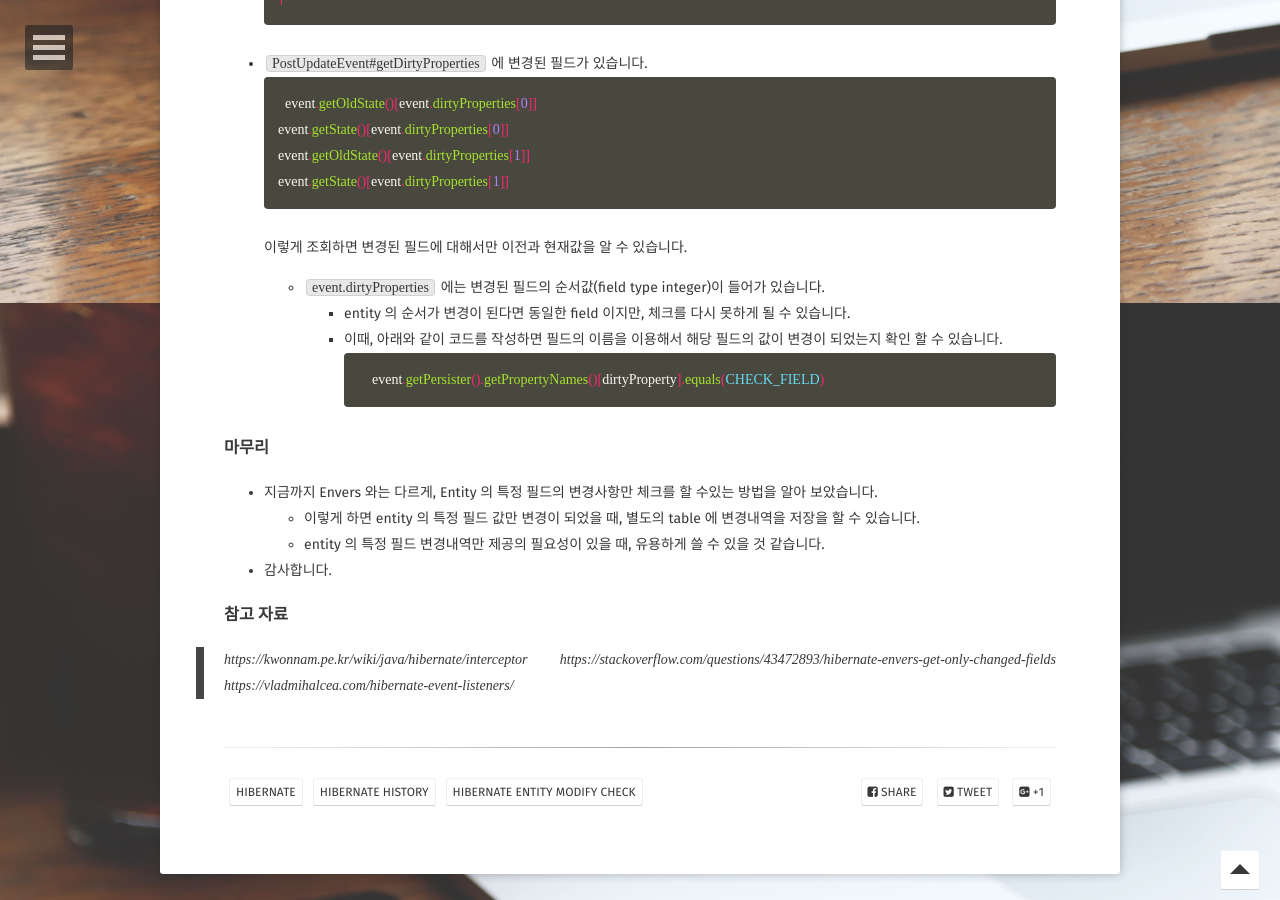
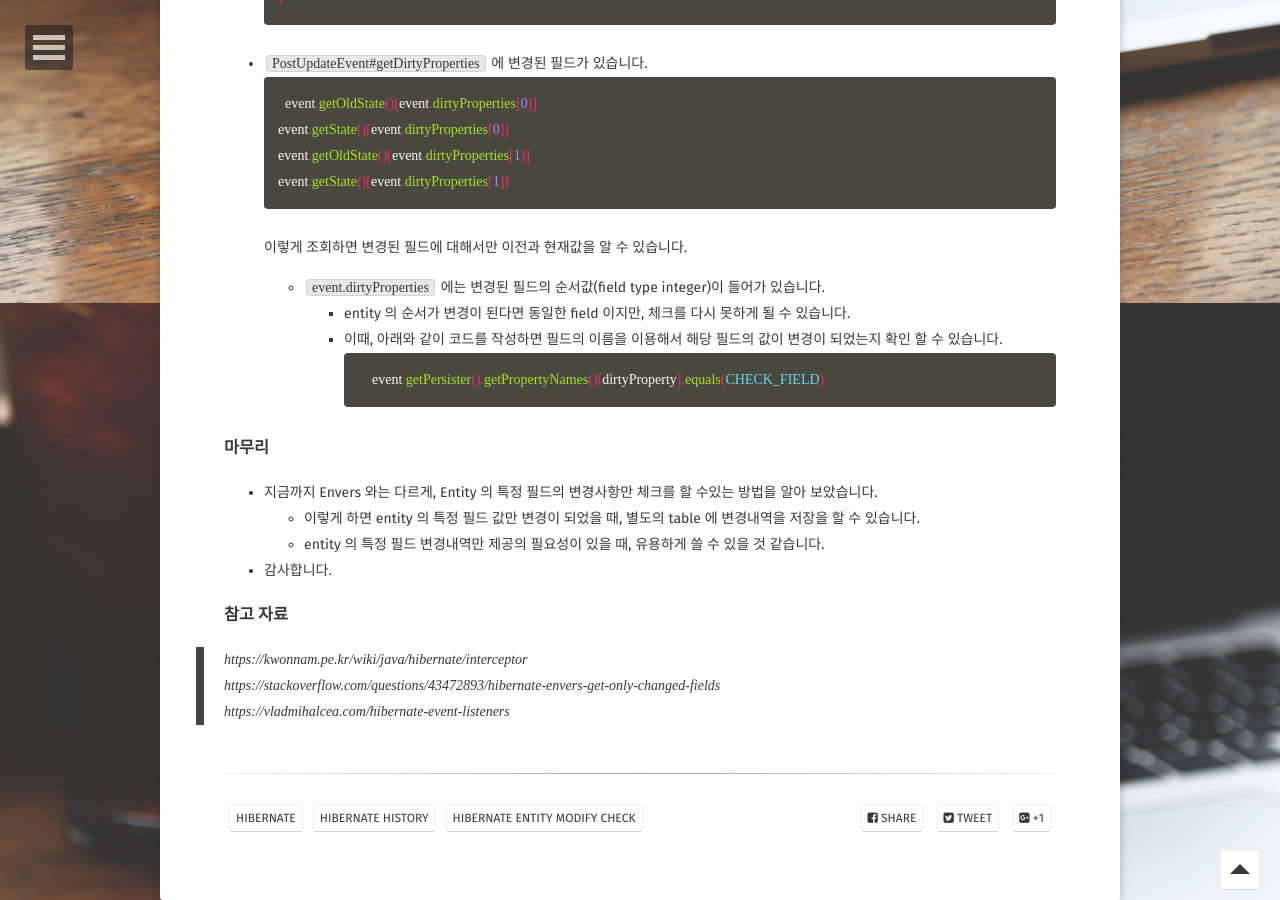
Before and after one commit to mayaul/mayaul.github.io, a Jekyll site: the page built from _posts/2020-06-02-entity-field-modify-check.md, in a window 1280 px wide and 900 px high, scrolled down 2397 px. Built offline with Jekyll 4.4.1, drawn with Linux system fonts in a browser that asks for light colours; some web fonts are replaced; comment, search, counter and statistics services are not loaded.

Commit message:
quote bug fix

```diff
--- a/_posts/2020-06-02-entity-field-modify-check.md
+++ b/_posts/2020-06-02-entity-field-modify-check.md
@@ -111,6 +111,6 @@ event.getState()[event.dirtyProperties[1]]
 * 감사합니다.
 
 ### 참고 자료
-> https://kwonnam.pe.kr/wiki/java/hibernate/interceptor
-> https://stackoverflow.com/questions/43472893/hibernate-envers-get-only-changed-fields
-> https://vladmihalcea.com/hibernate-event-listeners/
+> https://kwonnam.pe.kr/wiki/java/hibernate/interceptor <br/>
+> https://stackoverflow.com/questions/43472893/hibernate-envers-get-only-changed-fields <br/>
+> https://vladmihalcea.com/hibernate-event-listeners <br/>
```
